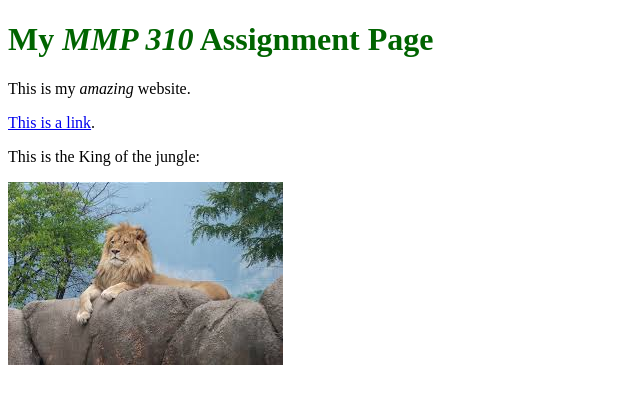
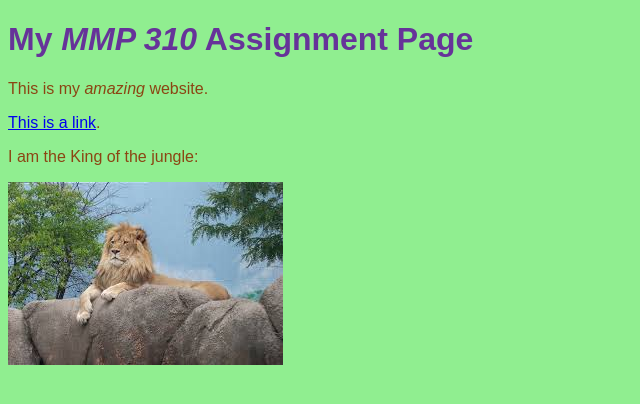
Before and after one commit to aminie45/MMP310, a plain HTML site: page index.html in a window 1280 px wide. Shown: the whole page, without its empty margins (0-640 px from the left). Drawn offline with Linux system fonts and the light colour scheme; files that its build step writes are made by us from their sources.

Commit message:
updated css

```diff
--- a/css/style.css
+++ b/css/style.css
@@ -1,8 +1,10 @@
 body{
-
+    background-color: lightgreen;
+    color: saddlebrown;
+    font-family: fantasy;
 }
 
 h1 {
-    color: darkgreen;
+    color: rebeccapurple;
 
 }
--- a/index.html
+++ b/index.html
@@ -1,16 +1,17 @@
 <!doctype html>
 <html>
 <head>
-	<title>My Website</title>
-	<link rel="stylesheet" href="style.css" type="text/css" />
-	<meta charset="utf-8" />
+    <meta charset="utf-8">
+	<link rel="stylesheet" href="css/style.css">
+    <title>My Website</title>
+
 </head>
 <body>
 	<h1>My <em>MMP 310</em> Assignment Page</h1>
 	<p>This is my <em>amazing</em> website.
 
 	<p><a href="https://www.youtube.com/watch?v=tntOCGkgt98" target="blank">This is a link</a>.</p>
-	<p>This is the King of the jungle:</p>
+	<p>I am the King of the jungle:</p>
 	<img src="kingLion.jpg" />
 </body>
 </html>
```
Also changed, not shown: 2 other files.
